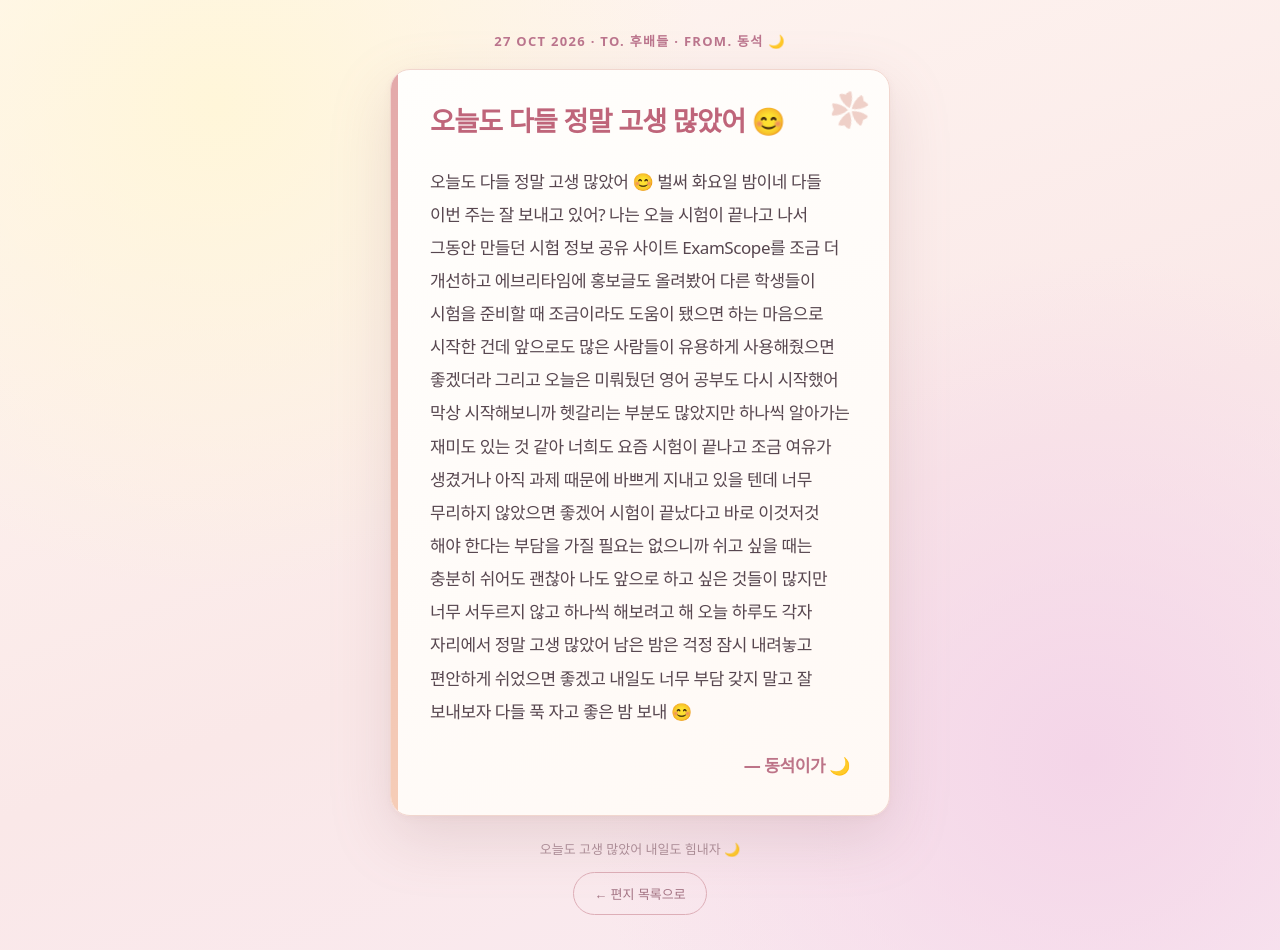
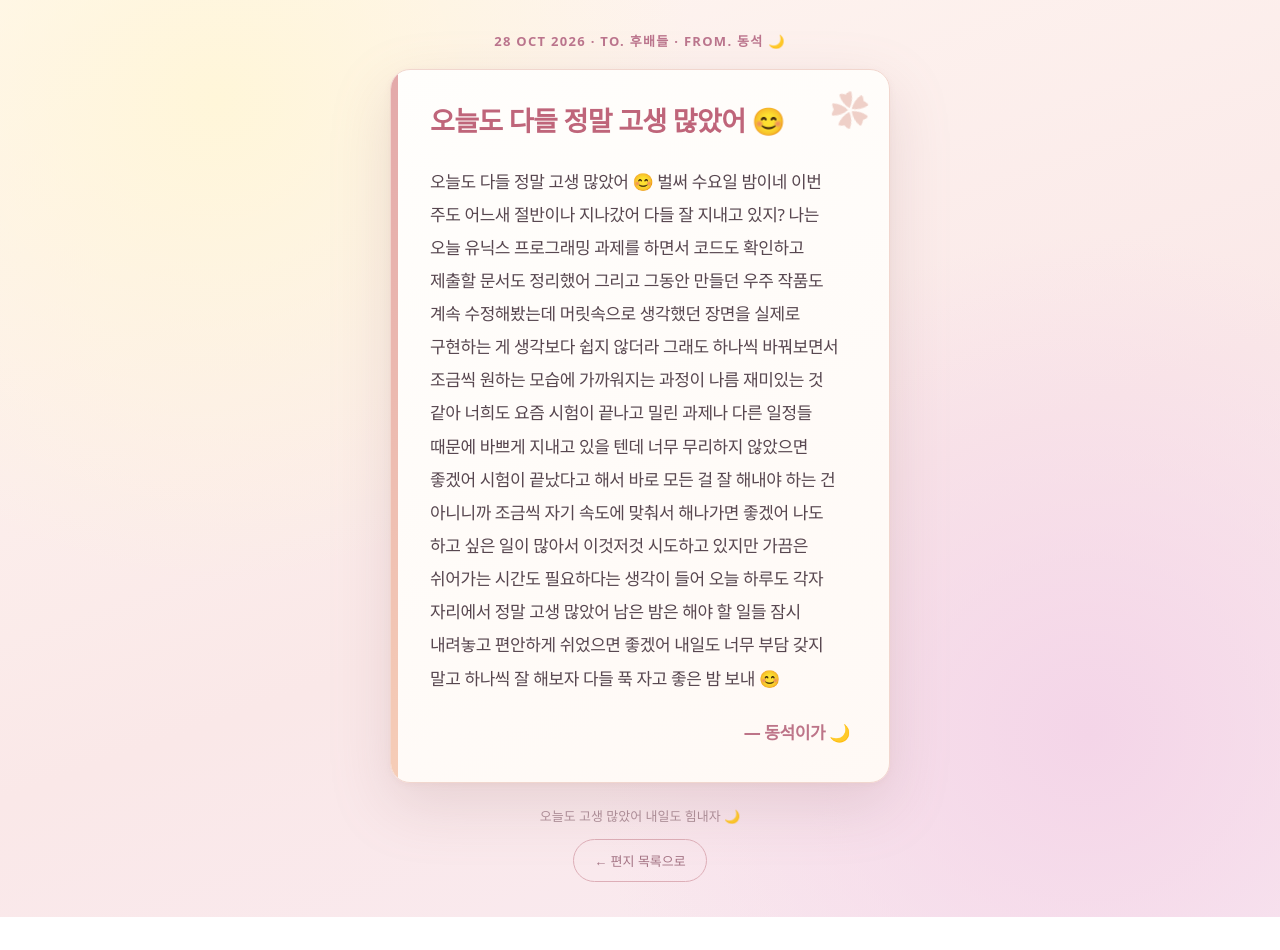
Before and after one commit to usernameisuser11/daily-cheer, a website: page juniors/index.html in a window 1280 px wide. Both pictures are taken after a click on the label 640 px from the left and 527 px from the top of the page. After the commit the page ends 917 px from the top, so only its background shows below. Drawn offline with Linux system fonts and the light colour scheme.

Commit message:
Add October 28 junior evening letter

```diff
--- a/juniors/index.html
+++ b/juniors/index.html
@@ -4,7 +4,7 @@
 <meta charset="utf-8">
 <meta name="viewport" content="width=device-width,initial-scale=1,viewport-fit=cover">
 <meta name="theme-color" content="#fff1ed">
-<meta name="description" content="후배들에게 전하는 10월 27일 새 편지와 이전 편지들을 담은 편지함">
+<meta name="description" content="후배들에게 전하는 10월 28일 새 편지와 이전 편지들을 담은 편지함">
 <meta property="og:type" content="website">
 <meta property="og:locale" content="ko_KR">
 <meta property="og:title" content="후배들에게 보내는 편지함 💌">
@@ -38,16 +38,16 @@ h1{font-size:clamp(28px,7vw,38px);line-height:1.3;letter-spacing:-.05em;color:#9
 .choice-cta{font-size:13px;font-weight:800;color:#bb6984;margin-top:4px}
 .hint{font-size:12px;color:#aa9195;margin:18px 0 0}
 .letter-scene{display:none}
-:is(#letter-1027,#letter-1026,#letter-1025,#letter-1024,#letter-1023,#letter-1022,#letter-1021,#letter-1020,#letter-1019,#letter-1018):checked ~ main{align-items:flex-start}
-:is(#letter-1027,#letter-1026,#letter-1025,#letter-1024,#letter-1023,#letter-1022,#letter-1021,#letter-1020,#letter-1019,#letter-1018):checked ~ main .intro{display:none}
-#letter-1027:checked ~ main .letter-scene-1027,#letter-1026:checked ~ main .letter-scene-1026,#letter-1025:checked ~ main .letter-scene-1025,#letter-1024:checked ~ main .letter-scene-1024,#letter-1023:checked ~ main .letter-scene-1023,#letter-1022:checked ~ main .letter-scene-1022,#letter-1021:checked ~ main .letter-scene-1021,#letter-1020:checked ~ main .letter-scene-1020,#letter-1019:checked ~ main .letter-scene-1019,#letter-1018:checked ~ main .letter-scene-1018{display:block;animation:appear .7s both}
+:is(#letter-1028,#letter-1027,#letter-1026,#letter-1025,#letter-1024,#letter-1023,#letter-1022,#letter-1021,#letter-1020,#letter-1019,#letter-1018):checked ~ main{align-items:flex-start}
+:is(#letter-1028,#letter-1027,#letter-1026,#letter-1025,#letter-1024,#letter-1023,#letter-1022,#letter-1021,#letter-1020,#letter-1019,#letter-1018):checked ~ main .intro{display:none}
+#letter-1028:checked ~ main .letter-scene-1028,#letter-1027:checked ~ main .letter-scene-1027,#letter-1026:checked ~ main .letter-scene-1026,#letter-1025:checked ~ main .letter-scene-1025,#letter-1024:checked ~ main .letter-scene-1024,#letter-1023:checked ~ main .letter-scene-1023,#letter-1022:checked ~ main .letter-scene-1022,#letter-1021:checked ~ main .letter-scene-1021,#letter-1020:checked ~ main .letter-scene-1020,#letter-1019:checked ~ main .letter-scene-1019,#letter-1018:checked ~ main .letter-scene-1018{display:block;animation:appear .7s both}
 .letter-top{font-size:13px;letter-spacing:.1em;font-weight:800;color:#bb758d;margin:5px 0 19px}
 .paper{position:relative;padding:31px clamp(23px,6vw,39px) 33px;border:1px solid #f1d6ce;border-radius:20px;background:linear-gradient(150deg,#fffefc,#fff9f5);box-shadow:0 22px 60px #aa7f8438,0 2px 6px #dcb9b333;text-align:left;overflow:hidden}
 .paper:before{content:"";position:absolute;left:0;top:0;bottom:0;width:7px;background:linear-gradient(#e3a9aa,#f6cdb7)}
 .paper:after{content:"✿";position:absolute;right:20px;top:10px;font-size:39px;color:#efd0c8;transform:rotate(-16deg);pointer-events:none}
 .paper p{font-size:clamp(15.5px,3.9vw,17px);line-height:1.95;letter-spacing:-.025em;word-break:keep-all;overflow-wrap:anywhere;margin:0 0 17px;opacity:0;transform:translateY(12px)}
 .paper p.dear{font-size:clamp(22px,5.3vw,27px);line-height:1.5;font-weight:800;color:#bf657a;margin-bottom:23px}
-:is(#letter-1027,#letter-1026,#letter-1025,#letter-1024,#letter-1023,#letter-1022,#letter-1021,#letter-1020,#letter-1019,#letter-1018):checked ~ main .paper p{animation:lineIn .65s ease forwards;animation-delay:calc(.25s + var(--n)*.25s)}
+:is(#letter-1028,#letter-1027,#letter-1026,#letter-1025,#letter-1024,#letter-1023,#letter-1022,#letter-1021,#letter-1020,#letter-1019,#letter-1018):checked ~ main .paper p{animation:lineIn .65s ease forwards;animation-delay:calc(.25s + var(--n)*.25s)}
 .signature{text-align:right!important;color:#bd7488;font-weight:700;margin:21px 0 0!important}
 .foot{margin:23px 0 14px;color:#ac8e98;font-size:13px}
 .back{display:inline-block;padding:11px 20px;color:#a47484;border:1px solid #ddaeb7;border-radius:100px;font-size:13px;cursor:pointer}
@@ -61,6 +61,7 @@ h1{font-size:clamp(28px,7vw,38px);line-height:1.3;letter-spacing:-.05em;color:#9
 <body>
 <!-- Separate junior mailbox; older existing sites remain unchanged. -->
 <input type="radio" class="switch" name="letter" id="home" checked aria-label="편지 목록">
+<input type="radio" class="switch" name="letter" id="letter-1028" aria-label="10월 28일 편지">
 <input type="radio" class="switch" name="letter" id="letter-1027" aria-label="10월 27일 편지">
 <input type="radio" class="switch" name="letter" id="letter-1026" aria-label="10월 26일 편지">
 <input type="radio" class="switch" name="letter" id="letter-1025" aria-label="10월 25일 편지">
@@ -78,7 +79,8 @@ h1{font-size:clamp(28px,7vw,38px);line-height:1.3;letter-spacing:-.05em;color:#9
 <p class="subtitle">후배들에게 남기는 하루 마무리 이야기<br>읽고 싶은 편지를 열어봐</p>
 <div class="envelope-wrap" aria-hidden="true"><div class="envelope"><div class="letter-peek"></div><div class="flap"></div><div class="seal">♥</div></div></div>
 <div class="letter-choices" aria-label="편지 목록">
-<label for="letter-1027" class="choice"><span class="choice-date">NEW · 2026.10.27</span><span class="choice-title">💌 새로운 공부를 시작한 화요일</span><span class="choice-desc">ExamScope를 개선하고 영어 공부를 시작한 하루</span><span class="choice-cta">새 편지 열어보기 →</span></label>
+<label for="letter-1028" class="choice"><span class="choice-date">NEW · 2026.10.28</span><span class="choice-title">💌 수요일 밤의 작은 응원</span><span class="choice-desc">유닉스 과제와 우주 작품을 이어간 하루</span><span class="choice-cta">새 편지 열어보기 →</span></label>
+<label for="letter-1027" class="choice"><span class="choice-date">2026.10.27 · 지난 편지</span><span class="choice-title">💌 새로운 공부를 시작한 화요일</span><span class="choice-desc">ExamScope를 개선하고 영어 공부를 시작한 하루</span><span class="choice-cta">새 편지 열어보기 →</span></label>
 <label for="letter-1026" class="choice"><span class="choice-date">2026.10.26 · 지난 편지</span><span class="choice-title">💌 다시 하고 싶은 일을 시작한 월요일</span><span class="choice-desc">시험을 마치고 새로운 작업들을 해본 하루</span><span class="choice-cta">새 편지 열어보기 →</span></label>
 <label for="letter-1025" class="choice"><span class="choice-date">2026.10.25 · 지난 편지</span><span class="choice-title">💌 마지막 시험을 마친 일요일 밤</span><span class="choice-desc">정보처리기사 실기시험을 마치고 한 주를 돌아보며</span><span class="choice-cta">새 편지 열어보기 →</span></label>
 <label for="letter-1024" class="choice"><span class="choice-date">2026.10.24 · 지난 편지</span><span class="choice-title">💌 시험을 치른 토요일 밤</span><span class="choice-desc">알고리즘 시험을 마치고 마지막 시험을 준비하며</span><span class="choice-cta">새 편지 열어보기 →</span></label>
@@ -90,6 +92,11 @@ h1{font-size:clamp(28px,7vw,38px);line-height:1.3;letter-spacing:-.05em;color:#9
 <label for="letter-1018" class="choice"><span class="choice-date">2026.10.18 · 지난 편지</span><span class="choice-title">💌 공부가 마음처럼 안 됐던 일요일</span><span class="choice-desc">열심히 했지만 헷갈렸던 하루 그리고 내일 다시 해보려는 마음</span><span class="choice-cta">편지 열어보기 →</span></label>
 </div>
 <p class="hint">이 편지함에 앞으로의 편지도 차곡차곡 남겨둘게 ✨</p>
+</section>
+<section class="scene letter-scene letter-scene-1028" aria-label="10월 28일 응원 편지">
+<p class="letter-top">28 OCT 2026 · TO. 후배들 · FROM. 동석 🌙</p>
+<article class="paper"><p class="dear" style="--n:0">오늘도 다들 정말 고생 많았어 😊</p><p style="--n:1">오늘도 다들 정말 고생 많았어 😊 벌써 수요일 밤이네 이번 주도 어느새 절반이나 지나갔어 다들 잘 지내고 있지? 나는 오늘 유닉스 프로그래밍 과제를 하면서 코드도 확인하고 제출할 문서도 정리했어 그리고 그동안 만들던 우주 작품도 계속 수정해봤는데 머릿속으로 생각했던 장면을 실제로 구현하는 게 생각보다 쉽지 않더라 그래도 하나씩 바꿔보면서 조금씩 원하는 모습에 가까워지는 과정이 나름 재미있는 것 같아 너희도 요즘 시험이 끝나고 밀린 과제나 다른 일정들 때문에 바쁘게 지내고 있을 텐데 너무 무리하지 않았으면 좋겠어 시험이 끝났다고 해서 바로 모든 걸 잘 해내야 하는 건 아니니까 조금씩 자기 속도에 맞춰서 해나가면 좋겠어 나도 하고 싶은 일이 많아서 이것저것 시도하고 있지만 가끔은 쉬어가는 시간도 필요하다는 생각이 들어 오늘 하루도 각자 자리에서 정말 고생 많았어 남은 밤은 해야 할 일들 잠시 내려놓고 편안하게 쉬었으면 좋겠어 내일도 너무 부담 갖지 말고 하나씩 잘 해보자 다들 푹 자고 좋은 밤 보내 😊</p><p class="signature" style="--n:2">— 동석이가 🌙</p></article>
+<p class="foot">오늘도 고생 많았어 내일도 힘내자 🌙</p><label for="home" class="back">← 편지 목록으로</label>
 </section>
 <section class="scene letter-scene letter-scene-1027" aria-label="후배들에게 보내는 10월 27일 편지">
 <p class="letter-top">27 OCT 2026 · TO. 후배들 · FROM. 동석 🌙</p>
```
